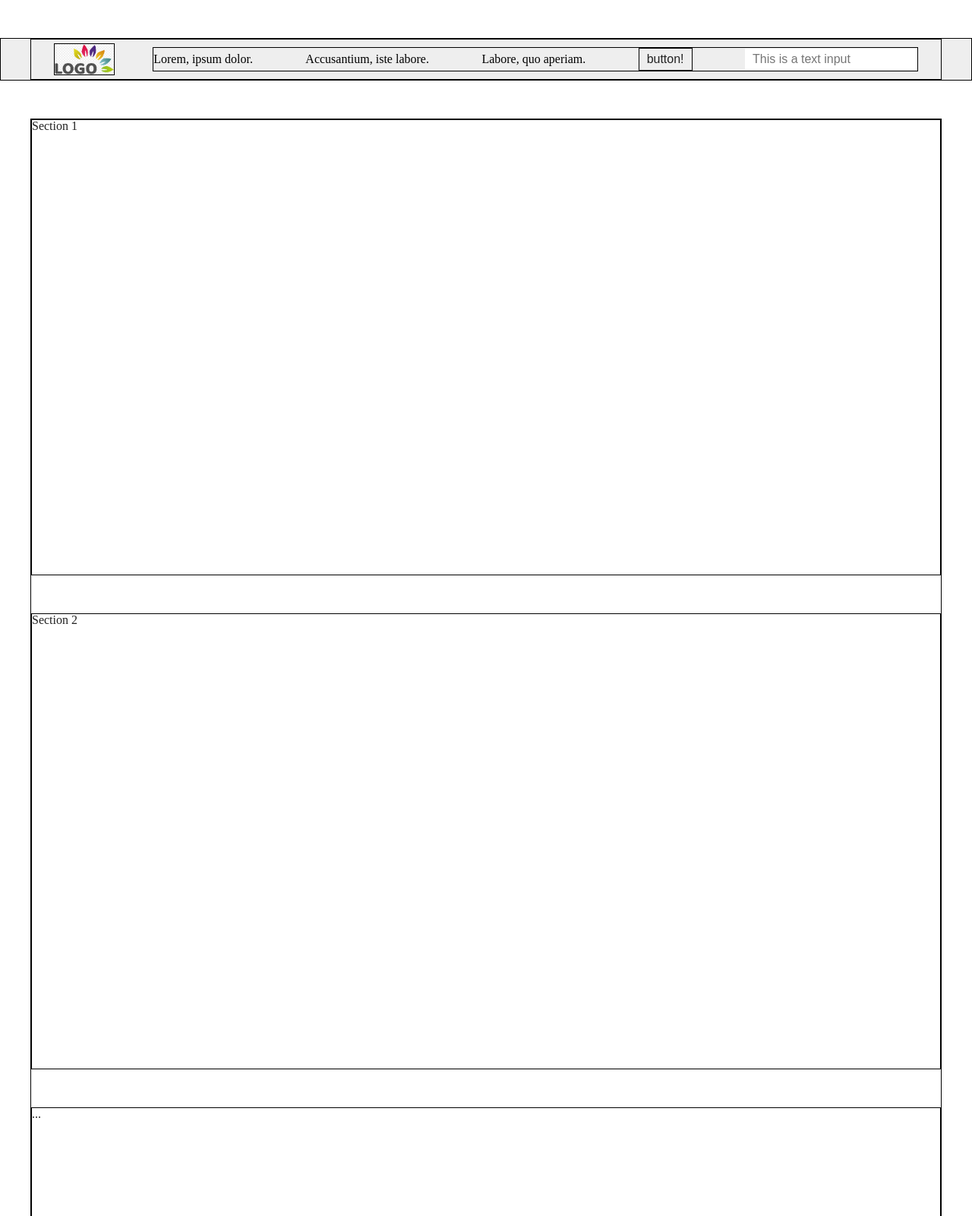
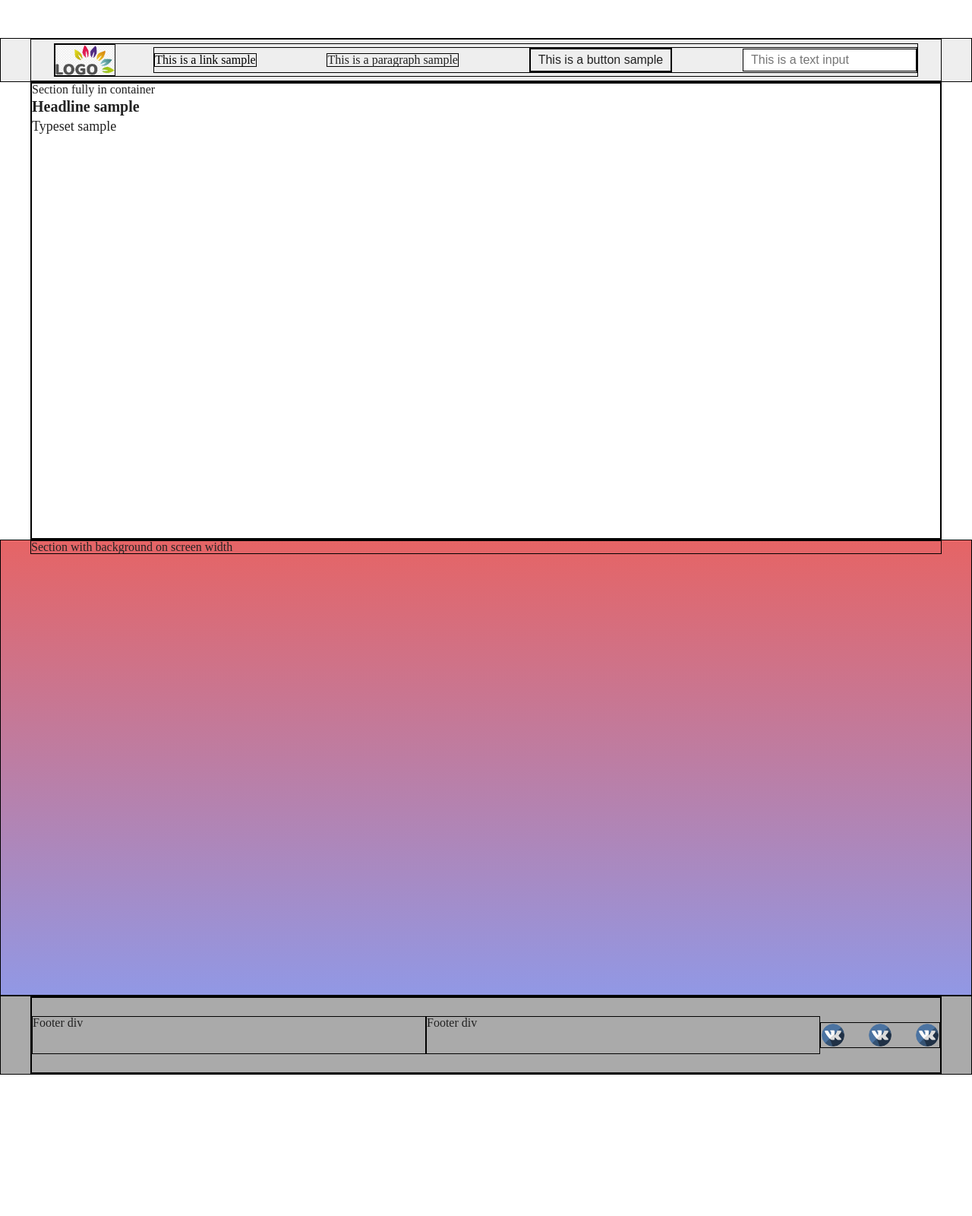
Before and after one commit to VVKoshkin/SampleWebLayout, a plain HTML site: page index.html in a window 1280 px wide. Shown: the top 1600 px of the page at 76% size. After the commit the page ends 1414 px from the top, so only its background shows below. Drawn offline with nearby package versions, Linux system fonts and the light colour scheme.

Commit message:
Added some nav elements, fixed margin on sections

```diff
--- a/css/borders.css
+++ b/css/borders.css
@@ -19,6 +19,10 @@ section {
     border: 1px solid black;
 }
 
+div {
+    border: 1px solid black;
+}
+
 .footer {
     border: 1px solid black;
 }
--- a/css/style.css
+++ b/css/style.css
@@ -5,6 +5,24 @@
 a {
     text-decoration: none;
     color: #000;
+}
+
+.d-flex {
+    display: flex;
+}
+
+.headline {
+    /* implement something here */
+    font-weight: 700;
+    font-size: 20px;
+    line-height: 140%;
+}
+
+.typeset {
+    /* implement something here */
+    font-weight: 300;
+    font-size: 18px;
+    line-height: 140%;
 }
 
 .header {
@@ -24,8 +42,6 @@ a {
     margin: 5px 30px;
 }
 
-
-
 .navbar-logo>img {
     height: 40px;
 }
@@ -42,6 +58,10 @@ a {
     /* implement something here */
 }
 
+.navbar-element__paragraph {
+    /* implement something here */
+}
+
 .navbar-element__button {
     outline: none;
     border: 1px solid #000;
@@ -50,12 +70,11 @@ a {
     /* implement something here */
 }
 
-.navbar-element__text {
+.navbar-element__textbox {
     padding: 5px 10px;
     outline: none;
     border: none;
     /* implement something here */
-
 }
 
 .navbar-element__link:hover {
@@ -82,20 +101,14 @@ a {
     margin-bottom: 0;
 }
 
-.main {
-    margin-top: 50px;
-}
-
-section {
-    margin-bottom: 50px;
-}
-
-section:last-of-type {
-    margin-bottom: 0;
+.screen-width-bgi {
+    background-image: linear-gradient(#e66465, #9198e5);
+    background-position: center center;
+    background-repeat: no-repeat;
+    background-size: contain;
 }
 
 .footer {
-    margin-top: 100px;
     background-color: #AAA;
 }
 
@@ -104,3 +117,24 @@ section:last-of-type {
     justify-content: space-around;
     align-items: center;
 }
+
+.footer-socnets {
+    display: flex;
+    justify-content: space-between;
+    flex-wrap: wrap;
+    align-items: center;
+}
+
+.footer-socnet__link {
+    display: block;
+    margin-right: 30px;
+}
+
+.footer-socnet__link:last-of-type {
+    margin-right: 0;
+}
+
+.footer-socnet__img {
+    width: 32px;
+    height: 32px;
+}
--- a/index.html
+++ b/index.html
@@ -1,13 +1,15 @@
 <!DOCTYPE html>
 <html lang="ru">
+
 <head>
     <meta charset="UTF-8">
     <meta http-equiv="X-UA-Compatible" content="IE=edge">
     <meta name="viewport" content="width=device-width, initial-scale=1.0">
-    <title>Document</title>
+    <title>Document sample</title>
     <link rel="stylesheet" href="css/reset.css"> <!-- resets all to 0, for cross-browsing needs -->
     <link rel="stylesheet" href="css/style.css">
     <link rel="stylesheet" href="css/media.css">
+    <link rel="stylesheet" href="css/animate.css">
     <link rel="stylesheet" href="css/borders.css"> <!-- just for demonstration, delete when real developement -->
 </head>
 
@@ -16,41 +18,57 @@
         <div class="container">
             <div class="navbar">
                 <div class="navbar-logo"><img src="img/sampleLogo.jpg" alt="Logo"></div>
-                <div class="navbar-hamburger"> <!-- will be shown when screen width less then 1200px -->
+                <div class="navbar-hamburger">
+                    <!-- will be shown when screen width less then 1200px -->
                     <div class="navbar-hamburger__line"></div>
                     <div class="navbar-hamburger__line"></div>
                     <div class="navbar-hamburger__line"></div>
                 </div>
-                <div class="navbar-elements"> <!-- whole block will be hidden when screen width less then 1200px -->
-                    <div class="navbar-element"><a class="navbar-element__link" href="#">Lorem, ipsum dolor.</a></div>
-                    <div class="navbar-element"><a class="navbar-element__link" href="#">Accusantium, iste labore.</a></div>
-                    <div class="navbar-element"><a class="navbar-element__link" href="#">Labore, quo aperiam.</a></div>
-                    <div class="navbar-element"><button class="navbar-element__button" href="#">button!</button></div>
-                    <div class="navbar-element"><input class="navbar-element__text" type="text" name="navbar-text" id="navbar-text" placeholder="This is a text input"></div>
+                <div class="navbar-elements">
+                    <!-- whole block will be hidden when screen width less then 1200px -->
+                    <div class="navbar-element"><a class="navbar-element__link" href="#">This is a link sample</a></div>
+                    <div class="navbar-element">
+                        <p class="navbar-element__paragraph">This is a paragraph sample</a>
+                    </div>
+                    <div class="navbar-element"><button class="navbar-element__button" href="#">This is a button
+                            sample</button></div>
+                    <div class="navbar-element"><input class="navbar-element__textbox" type="text" name="navbar-textbox"
+                            id="navbar-textbox" placeholder="This is a text input"></div>
                 </div>
             </div>
         </div>
     </header>
     <main class="main">
         <div class="container">
-            <section>Section 1</section>
-            <section>Section 2</section>
-            <section>...</section>
-            <section>...</section>
-            <section>Section N</section>
+            <section>Section fully in container
+                <h4 class="headline">Headline sample</h4>
+                <p class="typeset">Typeset sample</p>
+            </section>
         </div>
+        <section class="screen-width-bgi">
+            <div class="container">
+                Section with background on screen width
+            </div>
+        </section>
     </main>
     <footer class="footer">
         <div class="container">
             <div class="footer-content-blocks">
-                <div class="footer-content"></div>
-                <div class="footer-content"></div>
-                <div class="footer-content"></div>
+                <div class="footer-content">Footer div</div>
+                <div class="footer-content">Footer div</div>
+                <div class="footer-socnets">
+                    <a href="vk.com" class="footer-socnet__link"><img src="img/vk.png" alt=""
+                            class="footer-socnet__img"></a>
+                    <a href="vk.com" class="footer-socnet__link"><img src="img/vk.png" alt=""
+                            class="footer-socnet__img"></a>
+                    <a href="vk.com" class="footer-socnet__link"><img src="img/vk.png" alt=""
+                            class="footer-socnet__img"></a>
+                </div>
             </div>
         </div>
     </footer>
-    <script src="https://code.jquery.com/jquery-3.6.0.js" integrity="sha256-H+K7U5CnXl1h5ywQfKtSj8PCmoN9aaq30gDh27Xc0jk="
-        crossorigin="anonymous"></script>
+    <script src="https://code.jquery.com/jquery-3.6.0.js"
+        integrity="sha256-H+K7U5CnXl1h5ywQfKtSj8PCmoN9aaq30gDh27Xc0jk=" crossorigin="anonymous"></script>
     <script src="js/main.js"></script>
 </body>
 
```
Also changed, not shown: img/vk.png (added).
